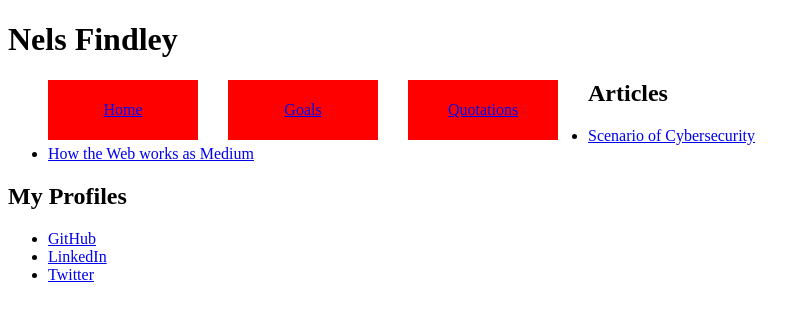
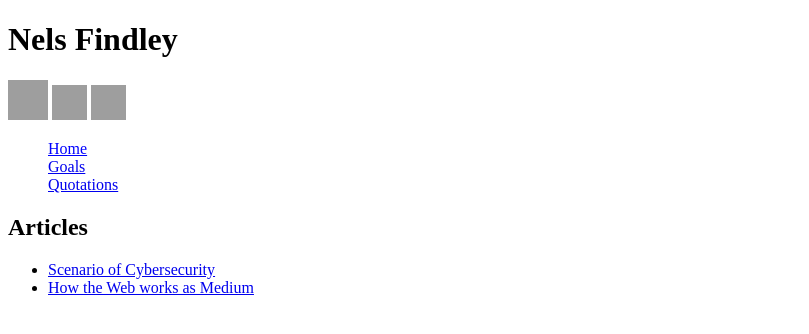
Before and after one commit to NCFindley/personal-website, a PHP site: page /index.php in a window 1280 px wide. Shown: the top 334 px of the page, without its empty margins (0-809 px from the left). Run offline with PHP 8.4, Linux system fonts and the light colour scheme; grey boxes are pictures that could not be loaded.

Commit message:
add social media buttons

```diff
--- a/navigation.php
+++ b/navigation.php
@@ -11,6 +11,11 @@
 	$artname = array ("Scenario of Cybersecurity", "How the Web works as Medium");
 	?>
 <h1>Nels Findley</h1>
+	<div>
+			<a href = "https://github.com/NCFindley"><img title="GitHub" alt="GitHub" src="https://assets-cdn.github.com/images/modules/logos_page/GitHub-Mark.png" width="40" height="40"></a>
+			<a href = "https://www.linkedin.com/in/nels-findley-917b24116"><img title="LinkedIn" alt="LinkedIn" src="https://socialmediawidgets.files.wordpress.com/2014/03/07_linkedin.png" width="35" height="35" /></a>
+			<a href="https://mobile.twitter.com/NelsFin"> <img title="Twitter" alt="Twitter" src="https://socialmediawidgets.files.wordpress.com/2014/03/01_twitter.png" width="35" height="35" /></a>
+		</div>
 <ul id="navbuttons">
 
 
@@ -42,9 +47,3 @@
 
 			} ?>
 		</ul>
-	<h2>My Profiles</h3>
-		<ul>
-			<li><a href = "https://github.com/NCFindley">GitHub</a></li>
-			<li><a href = "https://www.linkedin.com/in/nels-findley-917b24116">LinkedIn</a></li>
-			<li><a href="https://mobile.twitter.com/NelsFin">Twitter</a></li>
-		</ul>
--- a/scenario.php
+++ b/scenario.php
@@ -14,6 +14,5 @@
 		The next question is where were the government U.S officials for preventing cybersecurity attacks? As the numerous incidents kept adding up the head of cybersecurity begun connecting the dots but it took till noon to issue warning out to New York City.  Shortly after the warning went out the power plants was also affected causing multiple subway cars carrying thousands of passengers to be stuck or forced to walk through the subway.
 		I believe this article described the many cybersecurity threats that have occurred or can possibly happen. It explained the potential of group of hackers planning well-coordinated attack that crippled major city in hours. It also leads to the question is the United States this vulnerable to attacks as it's hard to believe in software we can't physically see and knowing that these hacks have happened in the past but on much smaller scale.
 		</p>
-
 </body>
 </html>
--- a/stylesheet.css
+++ b/stylesheet.css
@@ -1,13 +1,8 @@
 #navbuttons li {
-    float: left;
-    list-style: none;
-    text-align: center;
-    background-color: red;
-    margin-right: 30px;
-    width: 150px;
-    line-height: 60px;
-    color: black;
+    display: flex;
+    justify-content: flex-start;
 }
-a: link {
-	color: inherit;
+h3{
+	display: flex;
+	justify-content: center;
 }
```
